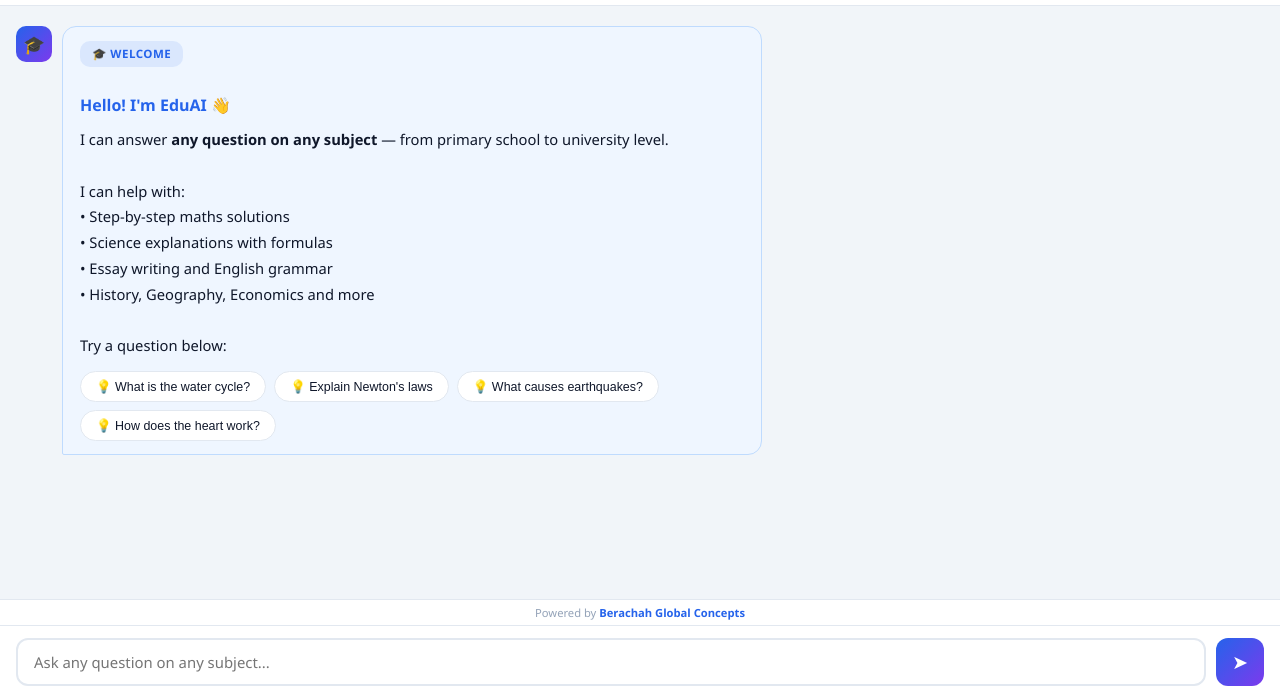
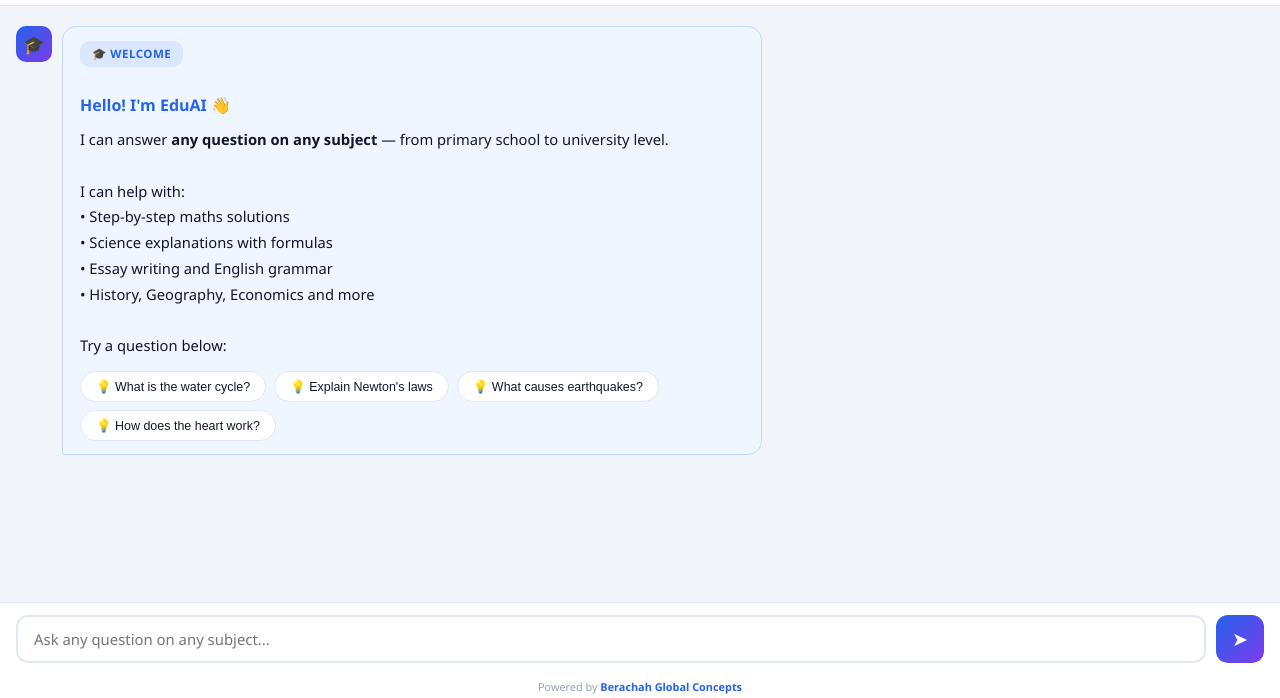
Before and after one commit to seun247/educational-ai, a plain HTML site: page index.html in a window 1280 px wide. Shown: the part 102-800 px from the top of the page. Drawn offline with Linux system fonts and the light colour scheme.

Commit message:
Move footer below input area

```diff
--- a/index.html
+++ b/index.html
@@ -212,11 +212,11 @@ header{background:linear-gradient(135deg,#1e3a8a,var(--primary),var(--accent));c
 
 <div id="chat"></div>
 
-<div style="background:#fff;border-top:1px solid var(--border);text-align:center;padding:5px;font-size:.7rem;color:#94a3b8;flex-shrink:0;">Powered by <strong style="color:var(--primary)">Berachah Global Concepts</strong></div>
 <div class="input-area">
   <textarea id="userInput" rows="1" placeholder="Ask any question on any subject..." onkeydown="handleKey(event)" oninput="autoResize(this)"></textarea>
   <button class="send-btn" id="sendBtn" onclick="sendMessage()">&#10148;</button>
 </div>
+<div style="background:#fff;text-align:center;padding:4px;font-size:.68rem;color:#94a3b8;flex-shrink:0;">Powered by <strong style="color:var(--primary)">Berachah Global Concepts</strong></div>
 
 <script>
 let apiKey = localStorage.getItem('eduai_or_key') || '';
```
